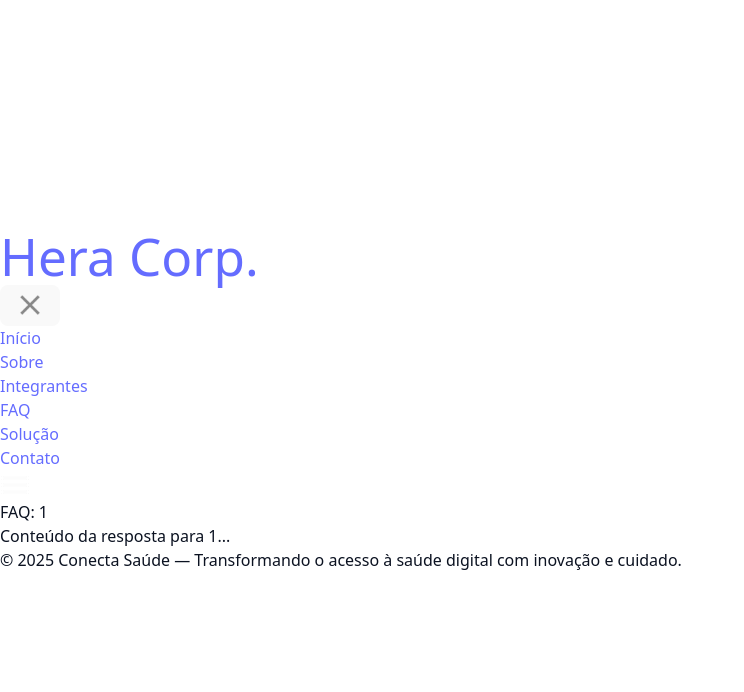
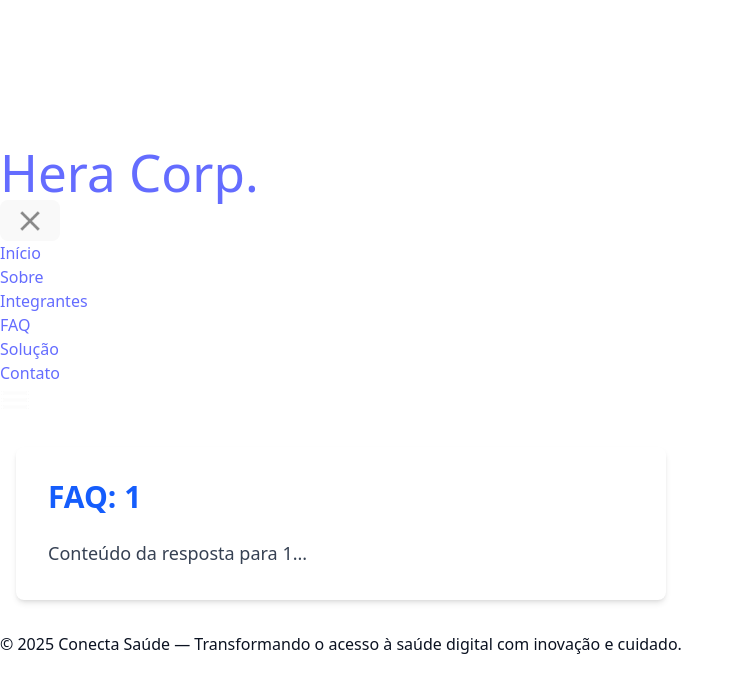
Before and after one commit to pedrozhd/hera_corp, a React (Vite) app: page /faq/1 in a window 1280 px wide. Shown: the top 692 px of the page, without its empty margins (0-744 px from the left). Built offline with nearby package versions, Linux system fonts and the light colour scheme.

Commit message:
Modificando Faq

```diff
--- a/src/components/faqanswer.tsx
+++ b/src/components/faqanswer.tsx
@@ -3,9 +3,11 @@ import { useParams } from 'react-router-dom'
 const FaqAnswer = () => {
   const { slug } = useParams<{ slug: string }>()
   return (
-    <main>
-      <h2>FAQ: {slug}</h2>
-      <p>Conteúdo da resposta para {slug}...</p>
+    <main className="container mx-auto px-4 py-8 max-w-4xl">
+      <div className="bg-white rounded-lg shadow-md p-8">
+        <h2 className="text-3xl font-bold mb-6 text-blue-600">FAQ: {slug}</h2>
+        <p className="text-lg leading-relaxed text-gray-700">Conteúdo da resposta para {slug}...</p>
+      </div>
     </main>
   )
 }
```
